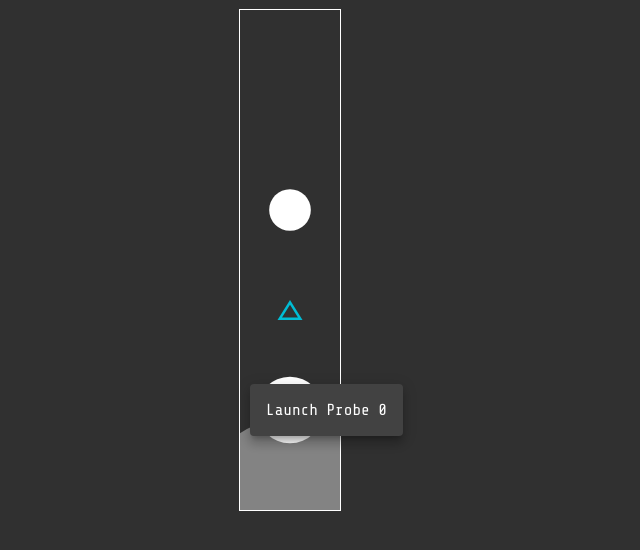
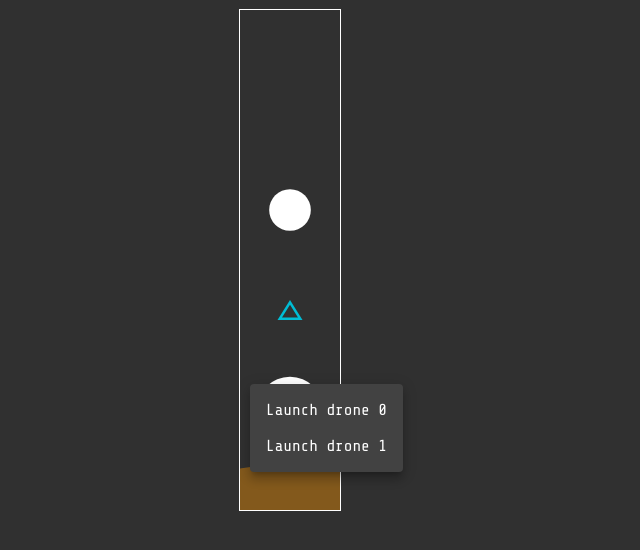
Before and after one commit to strux/warper, a React (Create React App) app: page / in a window 1280 px wide. Both pictures are taken after a click on the button 414 px from the left and 410 px from the top of the page. Shown: the top 550 px of the page, without its empty margins (124-764 px from the left). Built offline with nearby package versions, Linux system fonts and the light colour scheme.

Commit message:
Refactors probe to drone

```diff
--- a/src/App.css
+++ b/src/App.css
@@ -10,8 +10,9 @@ svg.star {
   position: absolute;
   bottom: 0;
   left: 50%;
-  transform: translate(-50%, 50%);
-  width: 220px;
-  height: 220px;
+  transform: translate(-50%, 86%);
+  width: 800px;
+  height: 800px;
   opacity: 0.4;
+  fill: #FF9800;
 }
--- a/src/App.js
+++ b/src/App.js
@@ -21,7 +21,7 @@ function App() {
     }
   }
 
-  const setActorTarget = (actor, target) => {
+  const setTarget = (actor, target) => {
     return {
       ...actor,
       target: target
@@ -33,27 +33,21 @@ function App() {
     let newState;
 
     switch(action.type) {
-      case 'launch-probe':
-        console.log(action.target);
+      case 'launch-drone':
         newState = {
-          player: {
-            ...player,
-            probes: player.probes.map((p) => setActorTarget(p, action.target)),
-          },
+          player,
+          drones: state.drones.map((p) => setTarget(p, action.target)),
           planets
         };
         return newState;
       default:
         newState = {
-          player: {
-            ...player,
-            probes: player.probes.map(moveActor),
-          },
+          player,
+          drones: state.drones.map(moveActor),
           planets
         };
         return newState;
     }
-
   }
 
   const [state, dispatch] = useReducer(reducer, initialState);
@@ -75,9 +69,9 @@ function App() {
             <Brightness1 className="star" />
             { state.planets.map((planet, idx) =>
               <Planet key={idx}
-                      dispatchProbe={(index, target) => dispatch({ type: 'launch-probe', index: index, target: target })}
-                      probes={state.player.probes} {...planet} />) }
-            <Player {...state.player} />
+                      dispatchDrone={(index, target) => dispatch({ type: 'launch-drone', index: index, target: target })}
+                      drones={state.drones} {...planet} />) }
+            <Player drones={state.drones} {...state.player} />
           </Box>
         </Grid>
         <Grid item xs={9}>
--- a/src/components/probe/probe.css
+++ b/src/components/drone/drone.css
@@ -1,4 +1,4 @@
-svg.probe {
+svg.drone {
   width: 15px;
   height: 15px;
   position: absolute;
@@ -6,10 +6,10 @@ svg.probe {
   transform-origin: center;
   transform: translate(-50%, 50%);
 }
-svg.probe.down {
+svg.drone.down {
   transform: translate(-50%, 50%) rotate(180deg);;
 }
 
-svg.probe.docked {
+svg.drone.docked {
   display: none;
 }
--- a/src/components/probe/probe.js
+++ b/src/components/drone/drone.js
@@ -1,11 +1,11 @@
 import React from 'react';
 import ExpandLess from '@material-ui/icons/ExpandLess';
-import './probe.css';
+import './drone.css';
 
-export default function Probe({ location, target }) {
+export default function Drone({ location, target }) {
   const direction = location > target ? 'down' : 'up'
   const deployed = target ? 'deployed' : 'docked'
   return (
-    <ExpandLess color="primary" className={`probe ${direction} ${deployed}`} style={{ bottom: location }} />
+    <ExpandLess color="primary" className={`drone ${direction} ${deployed}`} style={{ bottom: location }} />
   );
 }
--- a/src/components/planet/planet.js
+++ b/src/components/planet/planet.js
@@ -5,7 +5,7 @@ import MenuItem from '@material-ui/core/MenuItem';
 import Brightness1 from '@material-ui/icons/Brightness1';
 import './planet.css';
 
-export default function Planet({ location, size, probes, dispatchProbe }) {
+export default function Planet({ location, size, drones, dispatchDrone }) {
 
   const [anchorEl, setAnchorEl] = useState(null);
 
@@ -17,7 +17,7 @@ export default function Planet({ location, size, probes, dispatchProbe }) {
 
   const handleItemClick = (idx) => {
     console.log(idx);
-    dispatchProbe(idx, location);
+    dispatchDrone(idx, location);
     handleClose();
   };
 
@@ -25,10 +25,10 @@ export default function Planet({ location, size, probes, dispatchProbe }) {
     setAnchorEl(null);
   };
 
-  const probeMessage = (probe, idx) => {
-    if (probe.target === location) return `Probe ${idx} en route`;
-    else if (probe.target === null) return `Launch Probe ${idx}`;
-    else if (probe.target !== null) return `Redirect Probe ${idx}`;
+  const probeMessage = (drone, idx) => {
+    if (drone.target === location) return `drone ${idx} en route`;
+    else if (drone.target === null) return `Launch drone ${idx}`;
+    else if (drone.target !== null) return `Redirect drone ${idx}`;
   }
 
   return (
@@ -45,9 +45,9 @@ export default function Planet({ location, size, probes, dispatchProbe }) {
         open={open}
         onClose={handleClose}
       >
-        {probes.map((probe, idx) => (
+        {drones.map((drone, idx) => (
           <MenuItem key={idx} onClick={(idx) => handleItemClick(idx)}>
-            {probeMessage(probe, idx)}
+            {probeMessage(drone, idx)}
           </MenuItem>
         ))}
       </Menu>
--- a/src/components/player/player.js
+++ b/src/components/player/player.js
@@ -1,15 +1,15 @@
 import React from 'react';
 import ChangeHistory from '@material-ui/icons/ChangeHistory';
-import Probe from '../../components/probe/probe.js';
+import Drone from '../../components/drone/drone.js';
 import './player.css';
 
-export default function Player({ location, probes }) {
+export default function Player({ location, drones }) {
   const target = 400;
   return (
     <div>
     <ChangeHistory color="primary" className="planet" style={{ bottom: location }} />
-    { probes.map((probe, idx) =>
-      <Probe key={idx} target={target} {...probe} />)
+    { drones.map((drone, idx) =>
+      <Drone key={idx} target={target} {...drone} />)
     }
     </div>
   );
--- a/src/data/initialState.json
+++ b/src/data/initialState.json
@@ -1,15 +1,22 @@
 {
-  "warps": 0,
   "player": {
     "location": 200,
-    "probes": [
-      {
-        "speed": 5,
-        "location": 200,
-        "target": null
-      }
-    ]
+    "warps": 0
   },
+  "drones": [
+    {
+      "id": 1,
+      "speed": 5,
+      "location": 200,
+      "target": null
+    },
+    {
+      "id": 2,
+      "speed": 5,
+      "location": 200,
+      "target": null
+    }
+  ],
   "planets": [
     {
       "size": 80,
```
